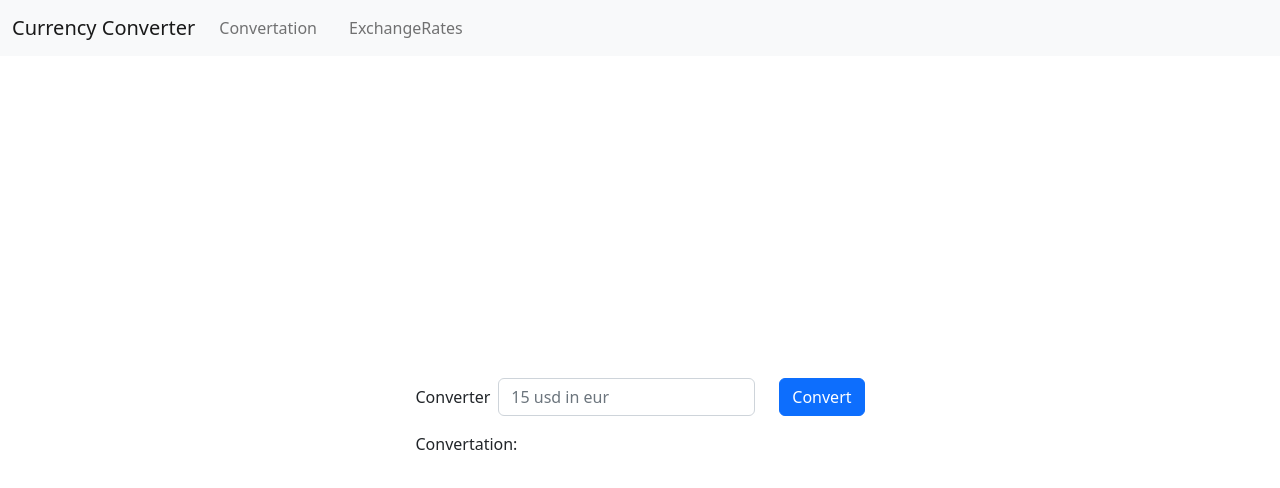
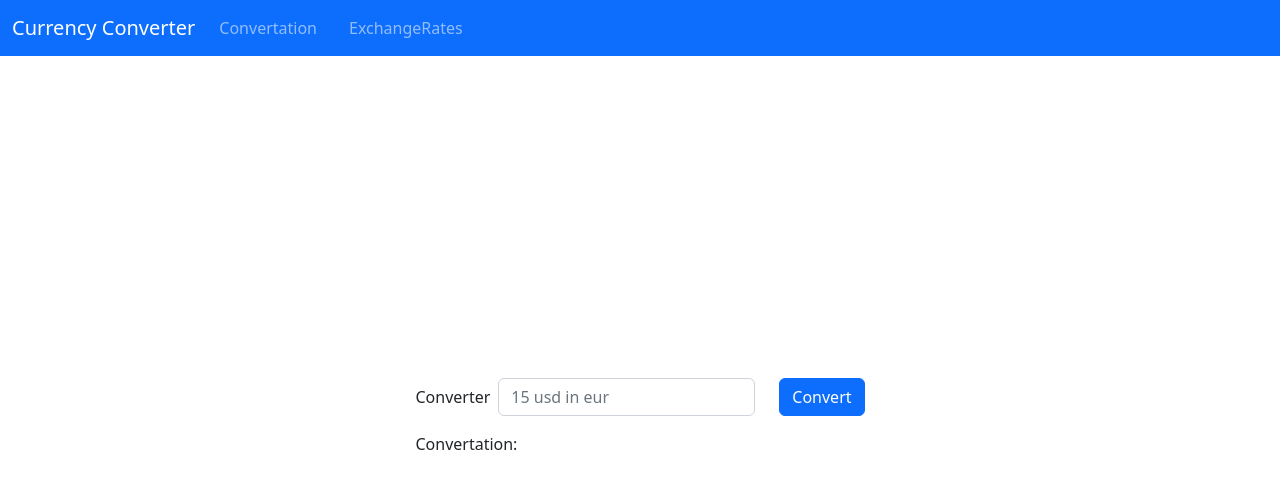
Before and after one commit to kaamosdao/currency-converter, a React app: page / in a window 1280 px wide. Shown: the top 488 px of the page. Built offline with nearby package versions, Linux system fonts and the light colour scheme.

Commit message:
cange navbar color scheme

```diff
--- a/src/components/Layout.tsx
+++ b/src/components/Layout.tsx
@@ -3,7 +3,7 @@
 
 const Layout: React.FC = () => (
   <div className="d-flex flex-column h-100">
-    <nav className="navbar navbar-expand-lg bg-light">
+    <nav className="navbar navbar-expand-lg navbar-dark bg-primary">
       <div className="container-fluid">
         <span className="navbar-brand mb-0 h1">Currency Converter</span>
         <button
```
